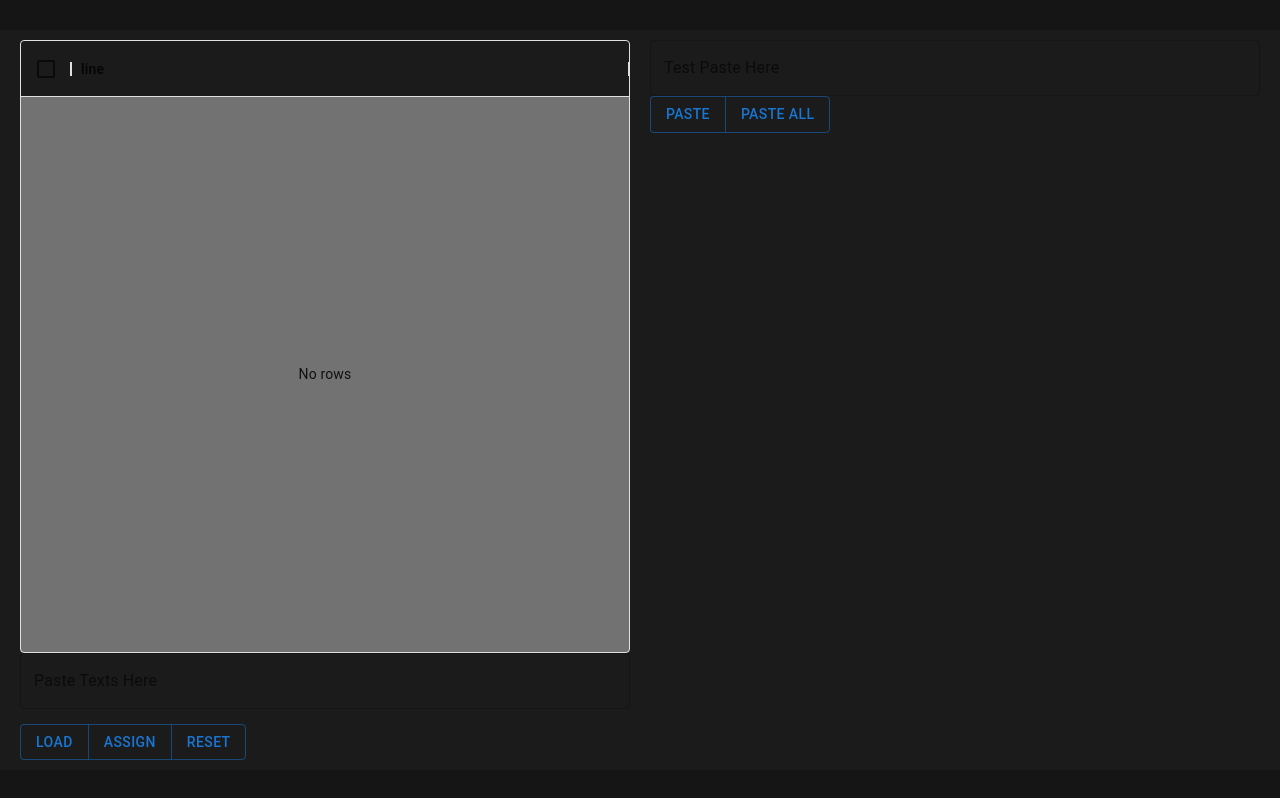
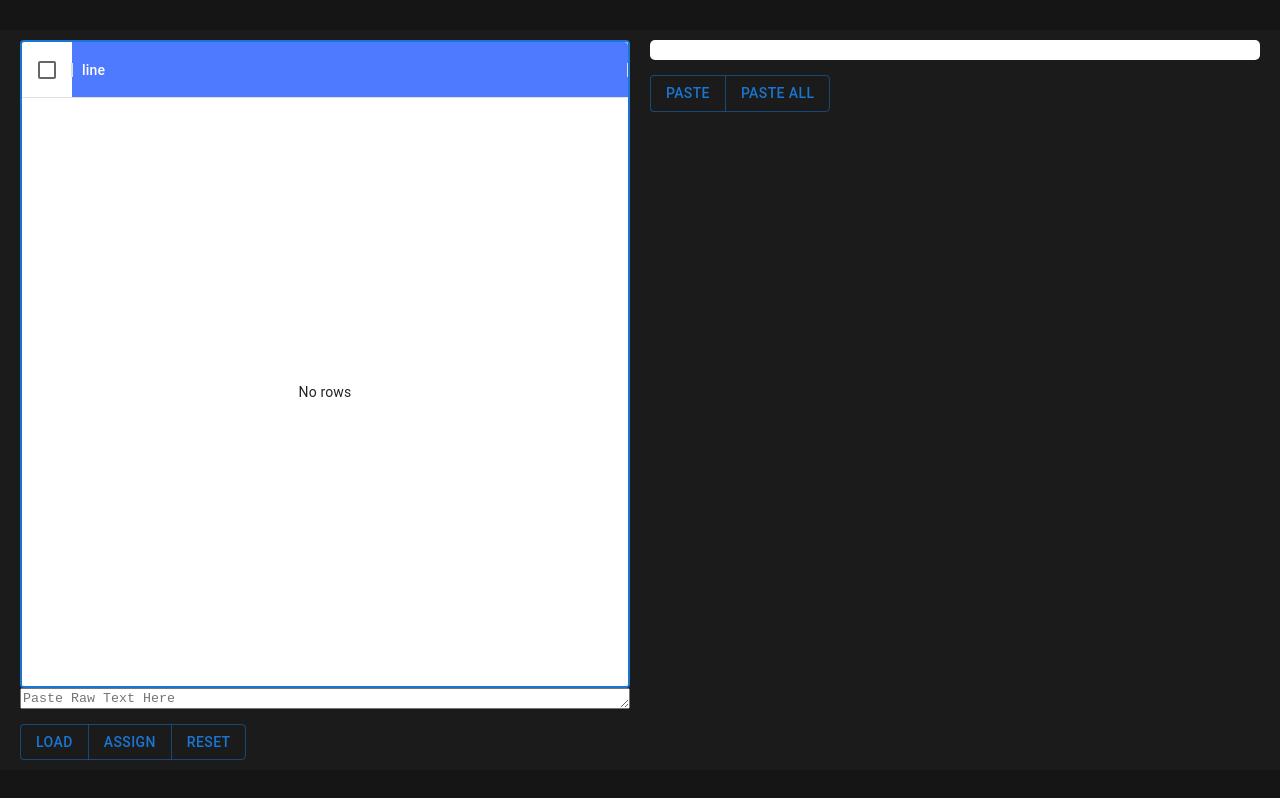
Before and after one commit to arcsine0/pasteio, a React (Create React App) app: page / in a window 1280 px wide. Built offline with nearby package versions, Linux system fonts and the light colour scheme.

Commit message:
near final

```diff
--- a/package.json
+++ b/package.json
@@ -35,9 +35,9 @@
     "predeploy": "npm run build",
     "deploy": "gh-pages -d build",
     "start": "react-app-rewired start",
-    "build": "react-scripts build",
-    "test": "react-scripts test",
-    "eject": "react-scripts eject"
+    "build": "react-app-rewired build",
+    "test": "react-app-rewired test",
+    "eject": "react-app-rewired eject"
   },
   "eslintConfig": {
     "extends": [
--- a/src/components/MainArea.js
+++ b/src/components/MainArea.js
@@ -3,7 +3,7 @@ import React, { useState } from "react";
 
 // materialUI
 import TextField from '@mui/material/TextField';
-import { Button, ButtonGroup } from "@mui/material";
+import { Button, ButtonGroup, TextareaAutosize } from "@mui/material";
 import { DataGrid } from '@mui/x-data-grid';
 
 // supercharge
@@ -18,26 +18,25 @@ export default function MainArea() {
     const [rows, setRows] = useState([]);
     const [selected, setSelected] = useState([]);
     const [pasteOrder, setPasteOrder] = useState([]);
+    const [pasteIndex, setPasteIndex] = useState(0);
     const [canPaste, setCanPaste] = useState(false);
 
     const cols = [
-        { field: 'id', headerName: 'id', hide: 'true'},
-        { field: 'line', headerName: 'line', flex: 1 }
+        { field: 'id', headerName: 'id', hide: 'true', headerClassName:'header' },
+        { field: 'line', headerName: 'line', flex: 1, headerClassName:'header' }
     ];
 
-    var pasteCount = 0;
     var pasteBox = document.querySelector('div');
 
-
-    pasteBox.addEventListener('paste', (e) => {
-        if (pasteOrder.length > 0) {
-            if (pasteOrder[pasteCount] !== undefined) {
-                navigator.clipboard.writeText(pasteOrder[pasteCount].line);
-                pasteCount++;
-            }
-        }
-        e.preventDefault();
-    });
+    // pasteBox.addEventListener('paste', (e) => {
+    //     if (pasteOrder.length > 0) {
+    //         if (pasteOrder[pasteCount] !== undefined) {
+    //             navigator.clipboard.writeText(pasteOrder[pasteCount].line);
+    //             pasteCount++;
+    //         }
+    //     }
+    //     e.preventDefault();
+    // });
 
     function tableSetup() {
         var separated = Str(cvalue).lines()
@@ -62,16 +61,19 @@ export default function MainArea() {
     function resetArr() {
         setPasteOrder([]);
         setCanPaste(false);
-        pasteCount = 0;
+        setPasteIndex(0);
         navigator.clipboard.writeText("");
     }
 
     function pasteOnce() {
+        console.log(pasteIndex);
         if (pasteOrder.length > 0) {
-            if (pasteOrder[pasteCount] !== undefined) {
-                console.log(pasteOrder[pasteCount].line);
-                pasteCount++;
+            if (pasteOrder[pasteIndex] !== undefined) {
+                console.log(pasteOrder[pasteIndex].line);
+                setPValue(pasteOrder[pasteIndex].line);
+
             }
+            setPasteIndex(pasteIndex + 1);
         }
     }
 
@@ -92,17 +94,31 @@ export default function MainArea() {
                         const selectedRowData = rows.filter((row) => selectedIds.has(row.id));
                         setSelected(selectedRowData);
                     }}
+                    sx={{
+                        border: 2,
+                        borderColor: 'primary.main',
+                        color: 'primary.constrastText',
+                        backgroundColor: '#fff'
+                    }}
                 />
-                <TextField
+                {/* <TextField
                     id="outlined-multiline-flexible"
                     label="Paste Texts Here"
                     multiline
                     value={cvalue}
                     onChange={(e) => setCValue(e.target.value)}
-                    sx={{input:{
-                        borderColor: '#1976d2',
-                        color: '#1976d2'
-                    }}}
+                    sx={{
+                        input:
+                            {
+                            borderColor: '#1976d2',
+                            color: '#1976d2'
+                    }}  }
+                /> */}
+                <TextareaAutosize
+                    aria-label="paste-box"
+                    placeholder="Paste Raw Text Here"
+                    value={cvalue}
+                    onChange={(e) => setCValue(e.target.value)}
                 />
                 <div className="options">
                     <ButtonGroup className="button" variant="outlined" aria-label="outlined button group">
@@ -113,7 +129,7 @@ export default function MainArea() {
                 </div>
             </div>
             <div className="paste area">
-                <TextField
+                {/* <TextField
                     id="outlined-multiline-flexible"
                     className="pasteBox"
                     label="Test Paste Here"
@@ -121,7 +137,8 @@ export default function MainArea() {
                     fullWidth
                     value={pvalue}
                     onChange={(event) => setPValue(event.target.value)}
-                />
+                /> */}
+                <div className="pasteBox">{pvalue}</div>
                 <ButtonGroup className="buttons" variant="outlined" aria-label="outlined button group">
                     <Button onClick={() => pasteOnce()}>Paste</Button>
                     <Button onClick={() => pasteAll()}>Paste All</Button>
--- a/src/components/areas.css
+++ b/src/components/areas.css
@@ -44,6 +44,14 @@
 .textWrap {
     white-space: pre-line;
 }
-.paste {
+.header {
+    background-color: #4d7aff;
+    color: white;
+}
+.pasteBox {
+    padding: 10px;
+    margin-bottom: 15px;
+    background-color: white;
+    border-radius: 5px;
 
 }
```
